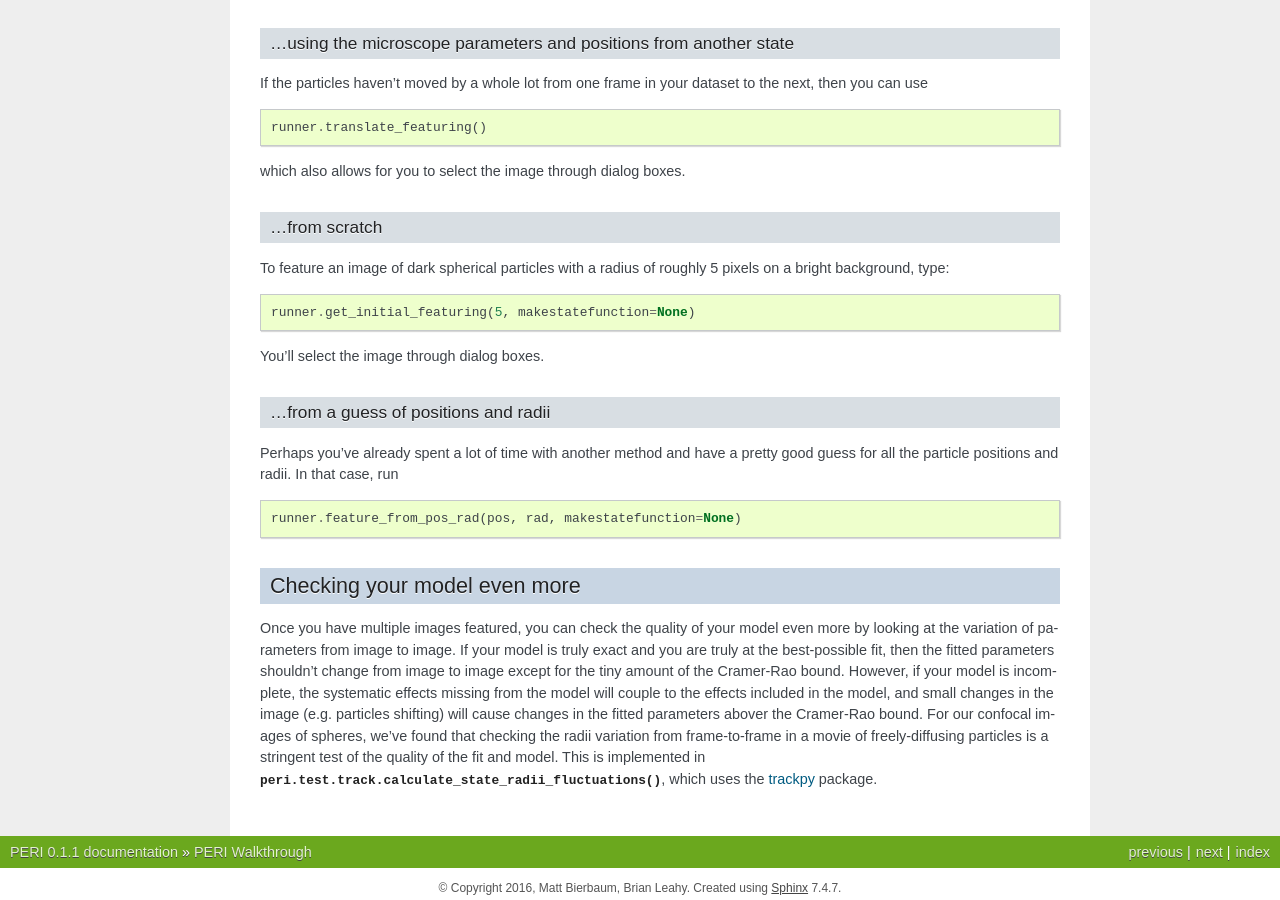
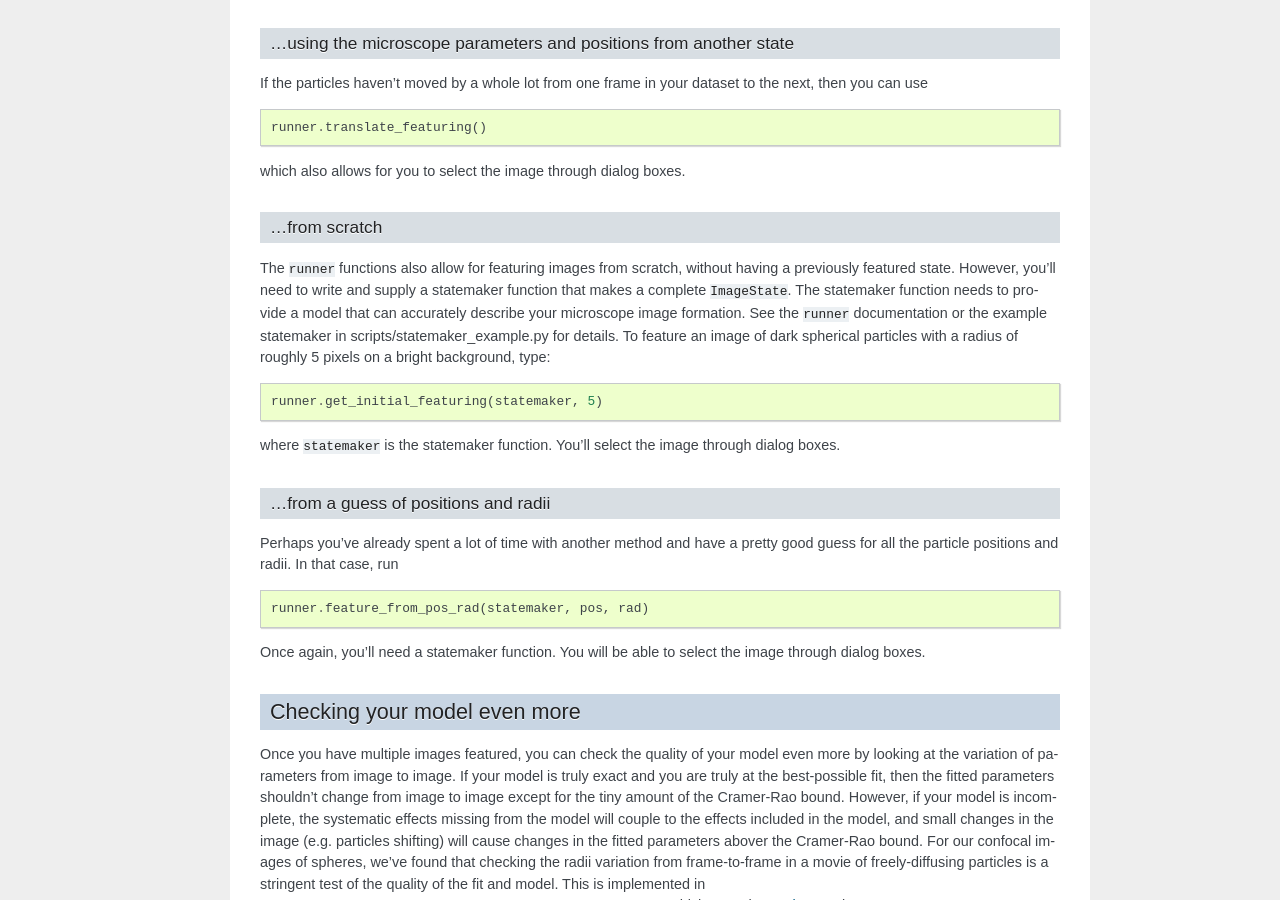
Before and after one commit to peri-source/peri, a Sphinx documentation site: the page built from docs/walkthrough.rst, in a window 1280 px wide and 900 px high, scrolled down 11648 px. Built offline with Sphinx 7.4.7, drawn with Linux system fonts in a browser that asks for light colours.

Commit message:
statemaker functions in walkthrough now.

```diff
--- a/docs/walkthrough.rst
+++ b/docs/walkthrough.rst
@@ -538,14 +538,21 @@ which also allows for you to select the image through dialog boxes.
 
 ...from scratch
 ~~~~~~~~~~~~~~~
-To feature an image of dark spherical particles with a radius of roughly 5
-pixels on a bright background, type:
+The ``runner`` functions also allow for featuring images from scratch, without
+having a previously featured state. However, you'll need to write and supply a
+statemaker function that makes a complete ``ImageState``. The statemaker
+function needs to provide a model that can accurately describe your microscope
+image formation. See the ``runner`` documentation or the example statemaker
+in scripts/statemaker_example.py for details. To feature an image of dark
+spherical particles with a radius of roughly 5 pixels on a bright background,
+type:
 
 .. code-block:: python
 
-    runner.get_initial_featuring(5, makestatefunction=None)
+    runner.get_initial_featuring(statemaker, 5)
 
-You'll select the image through dialog boxes.
+where ``statemaker`` is the statemaker function. You'll select the image
+through dialog boxes.
 
 
 ...from a guess of positions and radii
@@ -556,8 +563,10 @@ pretty good guess for all the particle positions and radii. In that case, run
 
 .. code-block:: python
 
-    runner.feature_from_pos_rad(pos, rad, makestatefunction=None)
+    runner.feature_from_pos_rad(statemaker, pos, rad)
 
+Once again, you'll need a statemaker function. You will be able to select the
+image through dialog boxes.
 
 Checking your model even more
 -----------------------------
```
